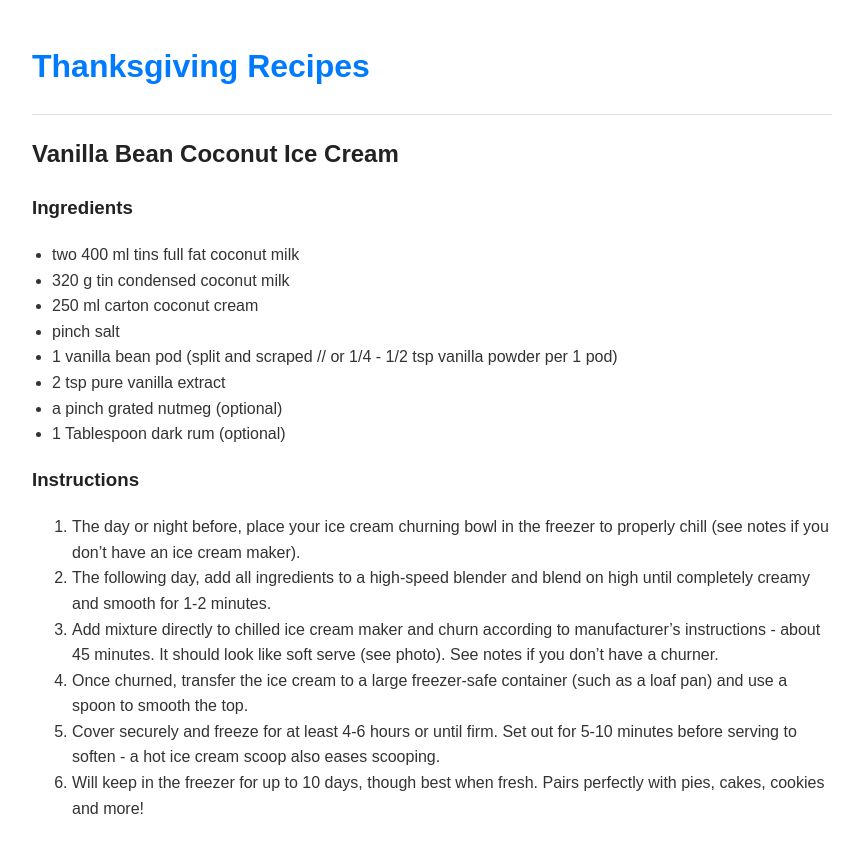
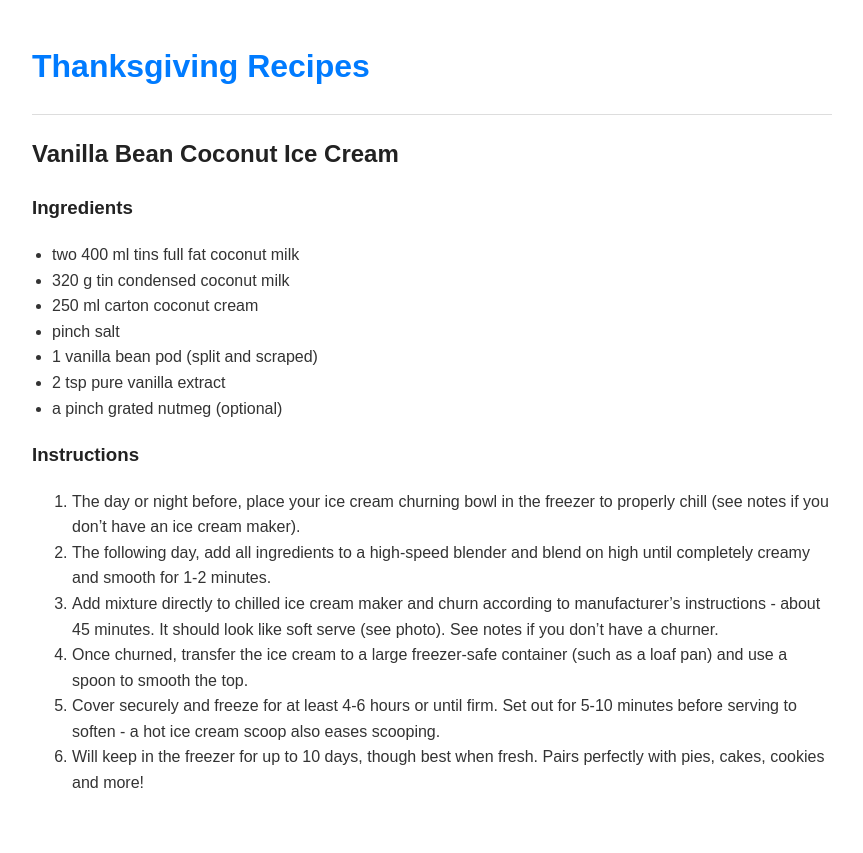
Before and after one commit to JabronieMan/thanksgiving, a Jekyll site: the page built from _recipes/vanilla-bean-coconut-ice-cream.md, in a window 1280 px wide. Shown: the top 853 px of the page, without its empty margins (208-1071 px from the left). Built offline with Jekyll 4.4.1, drawn with Linux system fonts in a browser that asks for light colours.

Commit message:
Vegan ice cream merge

```diff
--- a/_recipes/vanilla-bean-coconut-ice-cream.md
+++ b/_recipes/vanilla-bean-coconut-ice-cream.md
@@ -36,10 +36,9 @@ ingredients:
 *   320 g tin condensed coconut milk
 *   250 ml carton coconut cream
 *   pinch salt
-*   1 vanilla bean pod (split and scraped // or 1/4 - 1/2 tsp vanilla powder per 1 pod)
+*   1 vanilla bean pod (split and scraped)
 *   2 tsp pure vanilla extract
 *   a pinch grated nutmeg (optional)
-*   1 Tablespoon dark rum (optional)
 
 ### Instructions
 
```
